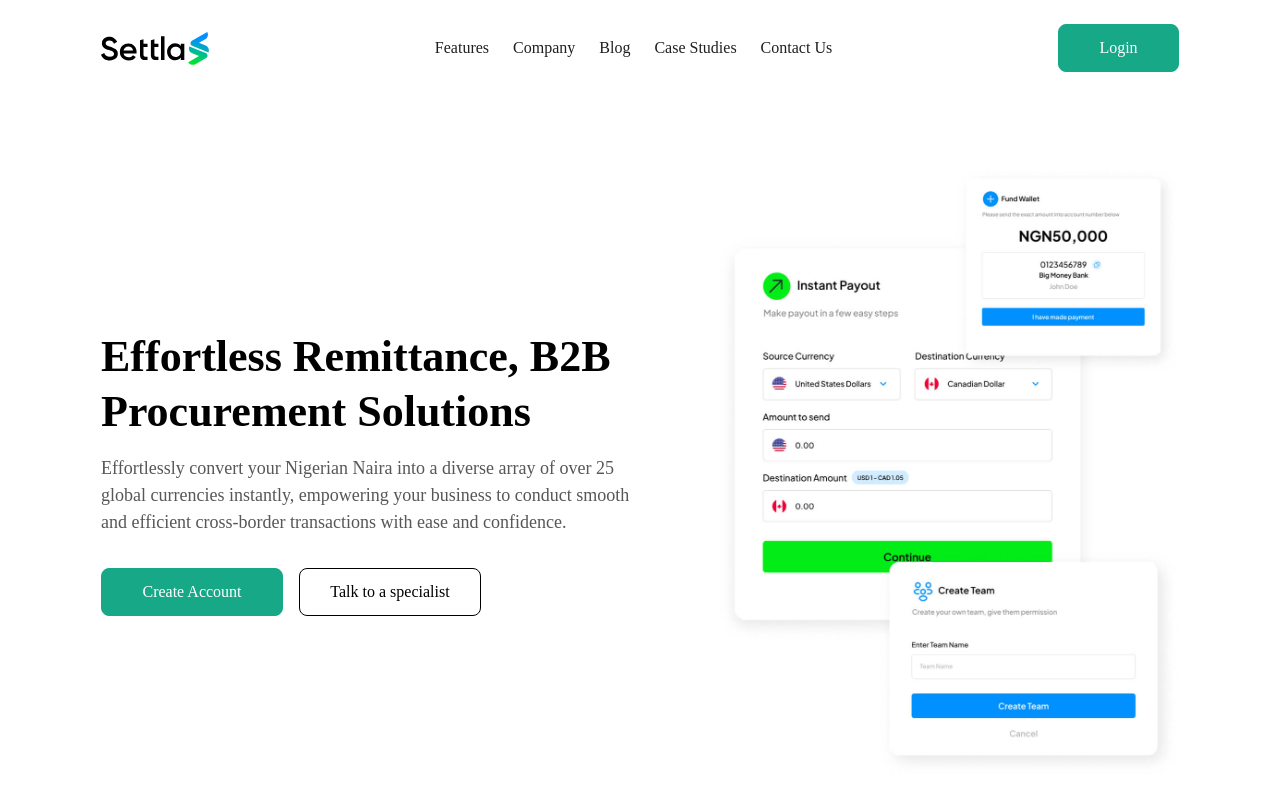
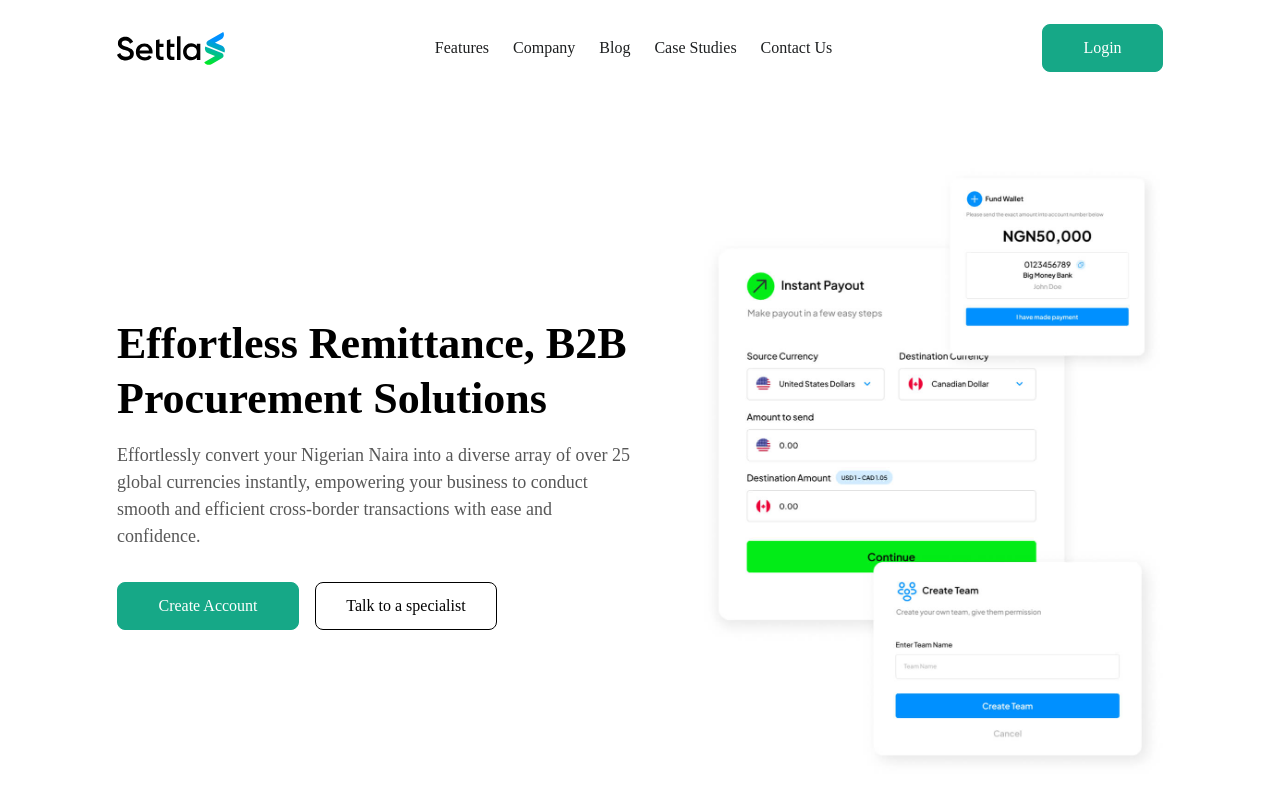
Before and after one commit to sellmedia-admin/settla-frontend, a React (Create React App) app: page /features in a window 1280 px wide. Shown: the top 800 px of the page. Built offline with nearby package versions, Linux system fonts and the light colour scheme.

Commit message:
ui fixes

```diff
--- a/src/components/layouts/LandingLayout.js
+++ b/src/components/layouts/LandingLayout.js
@@ -6,7 +6,7 @@ const LandingLayout = ({children}) => {
   return (
     <div className='font-outfit'>
         <div>
-            <nav className="nav_links flex items-center justify-between max-w-default mx-auto px-4 py-6 bg-white md:px-0">
+            <nav className="nav_links flex items-center justify-between max-w-default mx-auto px-4 py-6 bg-white">
 				<div className="flex space-x-2">
 					<Link to="/"><img alt="logo" src={imgs.logo} className="logo" /></Link>
 				</div>
--- a/src/pages/Company/index.js
+++ b/src/pages/Company/index.js
@@ -6,7 +6,7 @@ import { Link } from 'react-router-dom'
 const AboutCompany = () => {
   return (
     <LandingLayout>
-      <main className="pt-8 bg-white max-w-default mx-auto px-4 md:px-0">
+      <main className="pt-8 bg-white max-w-default mx-auto px-4">
         <div className="items-center content-center my-8">
             <div className="max-w-760 mx-auto text-center">
                 <h2 className="">About Settla</h2>
--- a/src/pages/Features/index.js
+++ b/src/pages/Features/index.js
@@ -9,7 +9,7 @@ const Features = () => {
   return (
     <LandingLayout>
         <main className="pt-8 bg-white">
-            <div className='max-w-default mx-auto px-4 md:px-0'>
+            <div className='max-w-default mx-auto px-4'>
                 <div className="grid gap-4 items-center content-center my-10 md:grid-cols-2 ">
                     <div className="max-w-530 col-span-1">
                         <h2 className="mb-4">Effortless Remittance, B2B Procurement Solutions</h2>
--- a/src/pages/index.js
+++ b/src/pages/index.js
@@ -77,7 +77,6 @@ export default function Home() {
 						<h2 className="mb-10">Create an Account in 3 minutes</h2>
 						{/* tabs component */}
 						<Tabs />
-
 					</div>
 
 					<div className="my-28">
```
